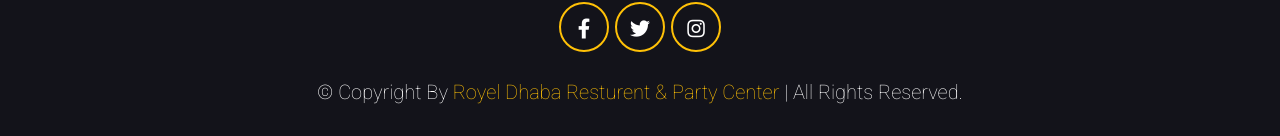
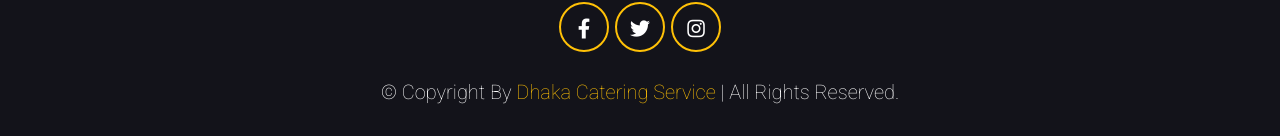
Before and after one commit to TamimMahmudBD/Royal-Dhaba-Restaurant, a React (Create React App) app: page / in a window 1280 px wide. Shown: the part 3441-3577 px from the top of the page. Built offline with nearby package versions, Linux system fonts and the light colour scheme.

Commit message:
Update Footer.js

```diff
--- a/src/components/Footer.js
+++ b/src/components/Footer.js
@@ -27,7 +27,7 @@ const Footer = () => {
           <a href="#blogs">blogs</a>
         </div>*/}
         <div class="credit">
-          © Copyright by <span>Royel Dhaba Resturent & Party Center</span> | all rights reserved.
+          © Copyright by <span>Dhaka Catering Service</span> | all rights reserved.
         </div>
         <div>
           <button className='fas fa-angle-up w-6 h-6]'
```
